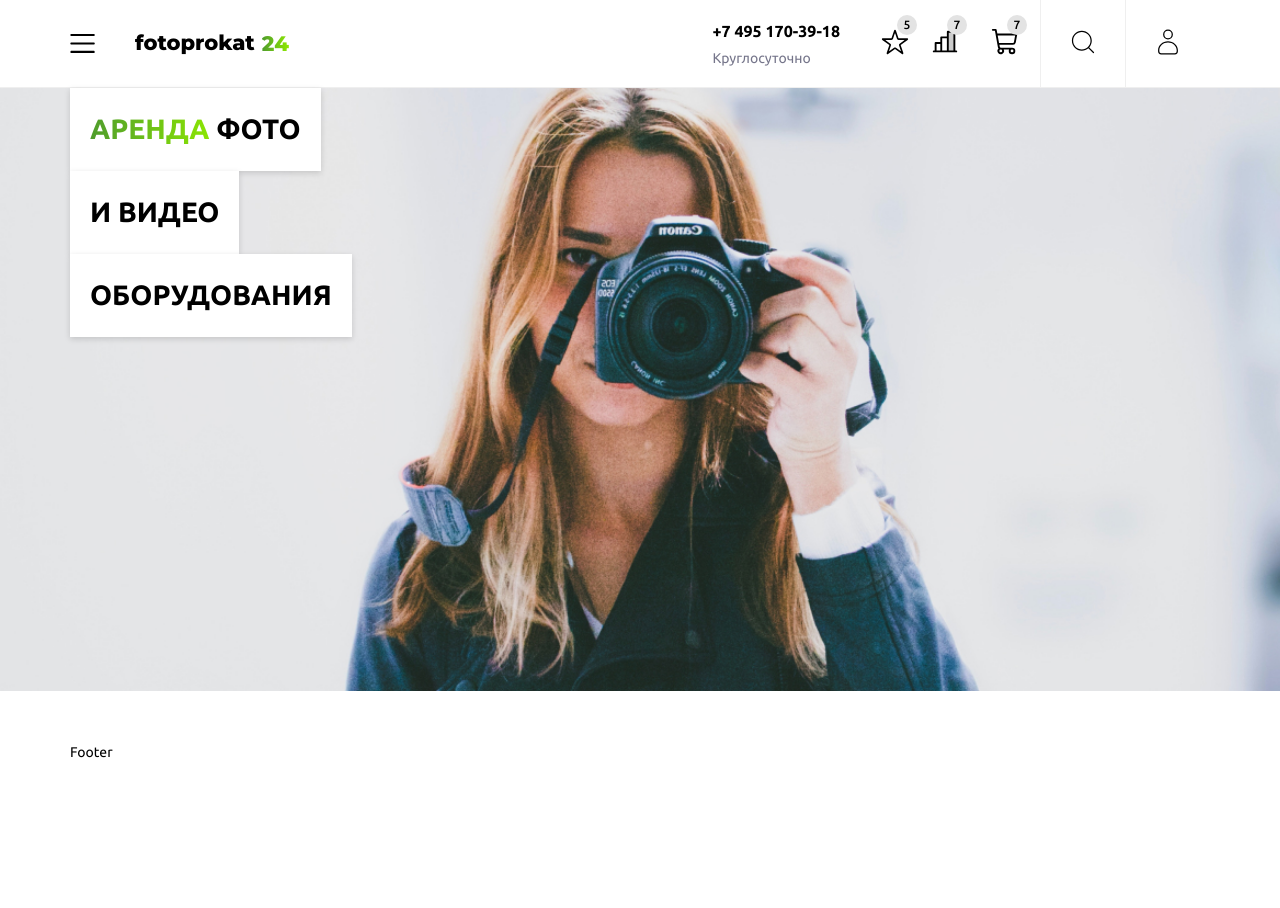
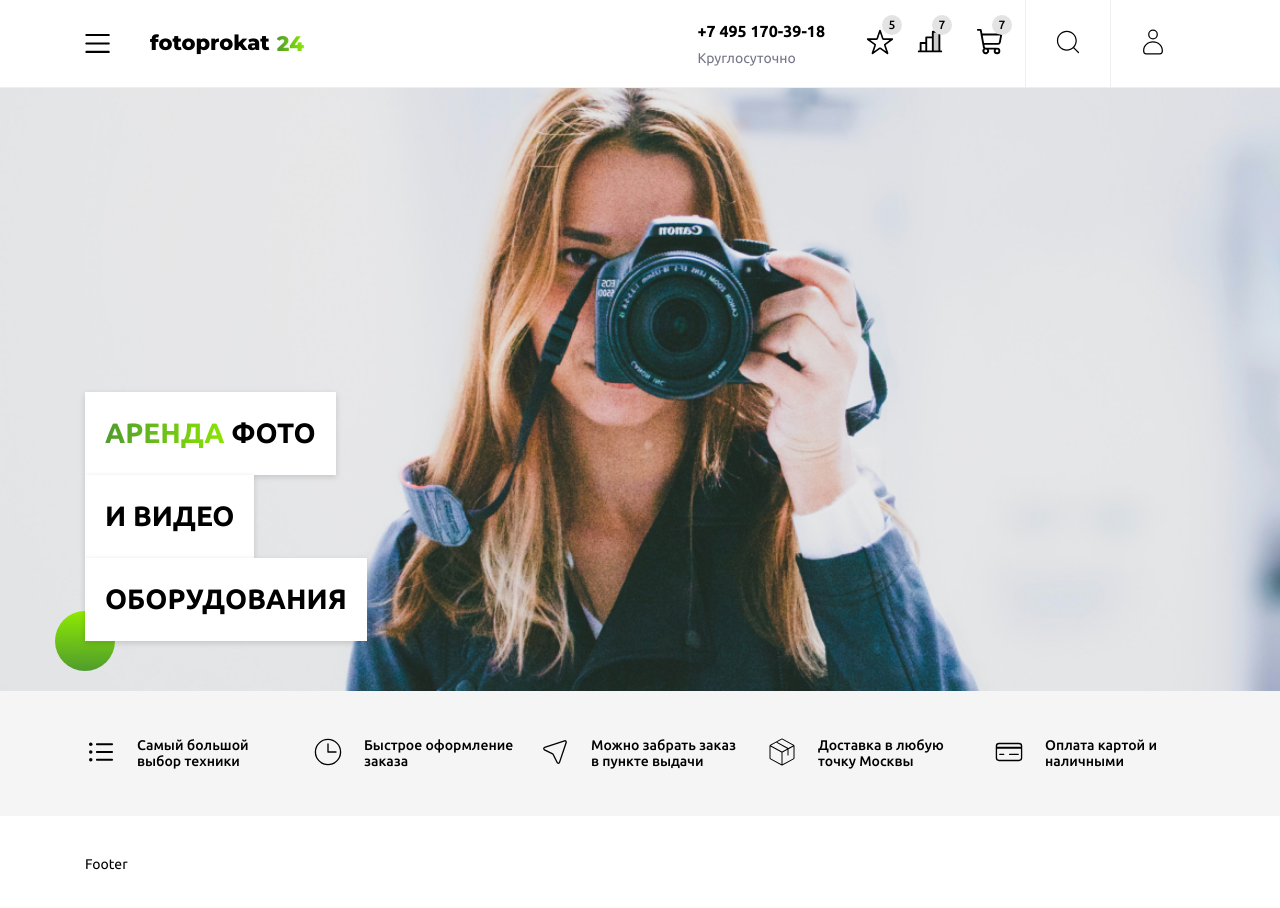
Before and after one commit to Vincent-tt-cyber/fotoprokat24, a React (Vite) app: page / in a window 1280 px wide. Shown: the top 908 px of the page. Before the commit the page ends 800 px from the top, so only its background shows below. Built offline with nearby package versions, Linux system fonts and the light colour scheme.

Commit message:
сверстан главный блок

```diff
--- a/package.json
+++ b/package.json
@@ -10,6 +10,7 @@
     "preview": "vite preview"
   },
   "dependencies": {
+    "classnames": "^2.5.1",
     "node-sass": "^9.0.0",
     "react": "^18.2.0",
     "react-dom": "^18.2.0",
--- /dev/null
+++ b/src/components/UI/ButtonCustom/ButtonCustom.jsx
@@ -0,0 +1,18 @@
+import React from "react";
+import cn from "classnames";
+import styles from "./ButtonCustom.module.scss";
+
+const ButtonCustom = ({ children, isPrimary }) => {
+  const buttonClass = cn({
+    "button-primary": isPrimary,
+    "button-secondary": !isPrimary,
+  });
+
+  return (
+    <>
+      <button className={styles[buttonClass]}>{children}</button>
+    </>
+  );
+};
+
+export default ButtonCustom;
--- /dev/null
+++ b/src/components/UI/ButtonCustom/ButtonCustom.module.scss
@@ -0,0 +1,20 @@
+@import "../../../styles/base/vars";
+
+.button {
+  &-primary {
+    font-size: 14px;
+    color: #fff;
+    background: var(--linear-background);
+    padding: 12px 24px;
+    border-radius: 100px;
+    box-shadow: 0 2px 6px 0 rgba(0, 0, 0, 0.15);
+  }
+  &-secondary {
+    font-size: 14px;
+    color: #000;
+    padding: 12px 24px;
+    background-color: #fff;
+    border-radius: 100px;
+    box-shadow: 0 2px 6px 0 rgba(0, 0, 0, 0.15);
+  }
+}
--- a/src/pages/HomePage/sections/MainSection/MainSection.jsx
+++ b/src/pages/HomePage/sections/MainSection/MainSection.jsx
@@ -1,7 +1,43 @@
 import React from "react";
 import styles from "./MainSection.module.scss";
+import ButtonCustom from "../../../../components/UI/ButtonCustom/ButtonCustom";
+import { IoIosList } from "react-icons/io";
+import { CiClock2, CiCreditCard1, CiLocationArrow1 } from "react-icons/ci";
+import { TiLocation } from "react-icons/ti";
+import { IoLocationOutline } from "react-icons/io5";
+import { TfiLocationPin } from "react-icons/tfi";
+import { PiPackageThin } from "react-icons/pi";
+import { SlLocationPin } from "react-icons/sl";
 
 const MainSection = () => {
+  const mainInfoData = [
+    {
+      id: 1,
+      text: "Самый большой выбор техники",
+      icon: <IoIosList size={32} />,
+    },
+    {
+      id: 2,
+      text: "Быстрое оформление заказа",
+      icon: <CiClock2 size={32} />,
+    },
+    {
+      id: 3,
+      text: "Можно забрать заказ в пункте выдачи",
+      icon: <CiLocationArrow1 size={32} />,
+    },
+    {
+      id: 4,
+      text: "Доставка в любую точку Москвы",
+      icon: <PiPackageThin size={32} />,
+    },
+    {
+      id: 5,
+      text: "Оплата картой и наличными",
+      icon: <CiCreditCard1 size={32} />,
+    },
+  ];
+
   return (
     <>
       <section className={styles["main-section"]}>
@@ -14,8 +50,23 @@ const MainSection = () => {
               </h1>
               <h1>И видео</h1>
               <h1>оборудования</h1>
-              {/* <div className={styles["main-section__circle"]}></div> */}
             </div>
+          </div>
+        </div>
+      </section>
+      <section className={styles["main-section-info"]}>
+        <div className="container">
+          <div className={styles["main-section-info-row"]}>
+            {mainInfoData.map((item) => (
+              <div key={item.id} className={styles["main-section-info__item"]}>
+                <div className={styles["main-section-info__item-icon"]}>
+                  {item.icon}
+                </div>
+                <p className={styles["main-section-info__item-text"]}>
+                  {item.text}
+                </p>
+              </div>
+            ))}
           </div>
         </div>
       </section>
--- a/src/pages/HomePage/sections/MainSection/MainSection.module.scss
+++ b/src/pages/HomePage/sections/MainSection/MainSection.module.scss
@@ -10,18 +10,31 @@
   // max-height: 650px;
   aspect-ratio: 1380 / 650;
   &-row {
-    display: grid;
-    grid-template-columns: 1fr;
+    display: flex;
+    flex-direction: column;
+    justify-content: flex-end;
+    align-items: flex-start;
+    height: 100%;
   }
   &__description {
-    justify-self: start;
-    align-self: end;
+    position: relative;
     display: flex;
     flex-direction: column;
-    justify-content: end;
-    text-align: left;
-    align-items: start;
+    justify-content: flex-start;
+    align-items: flex-start;
+    &::after {
+      content: "";
+      position: absolute;
+      bottom: -30px;
+      left: -30px;
+      width: 60px;
+      height: 60px;
+      border-radius: 50%;
+      background: var(--linear-background);
+      z-index: 1;
+    }
     h1 {
+      z-index: 10;
       background-color: #fff;
       padding: 13px 20px;
       font-weight: 700;
@@ -41,4 +54,23 @@
       }
     }
   }
+  &-info {
+    background-color: #f5f5f5;
+    padding: 45px 0;
+    &-row {
+      display: grid;
+      grid-template-columns: repeat(5, 1fr);
+      gap: 25px;
+    }
+    &__item {
+      font-size: 14px;
+      font-weight: 500;
+      display: flex;
+      justify-content: space-between;
+      align-items: center;
+      &-icon {
+        margin-right: 20px;
+      }
+    }
+  }
 }
--- a/src/styles/base/_reset.scss
+++ b/src/styles/base/_reset.scss
@@ -2,3 +2,11 @@ a {
   text-decoration: none;
   color: inherit;
 }
+
+button {
+  background: transparent;
+  padding: 0;
+  margin: 0;
+  border: none;
+  outline: none;
+}
--- a/src/styles/base/main.scss
+++ b/src/styles/base/main.scss
@@ -21,6 +21,7 @@ body {
 
 .container {
   max-width: 1140px;
+  padding: 0 15px;
   height: 100%;
   margin: 0 auto;
 }
```
Also changed, not shown: 1 other file (tests, documents, lock files or other folders).
